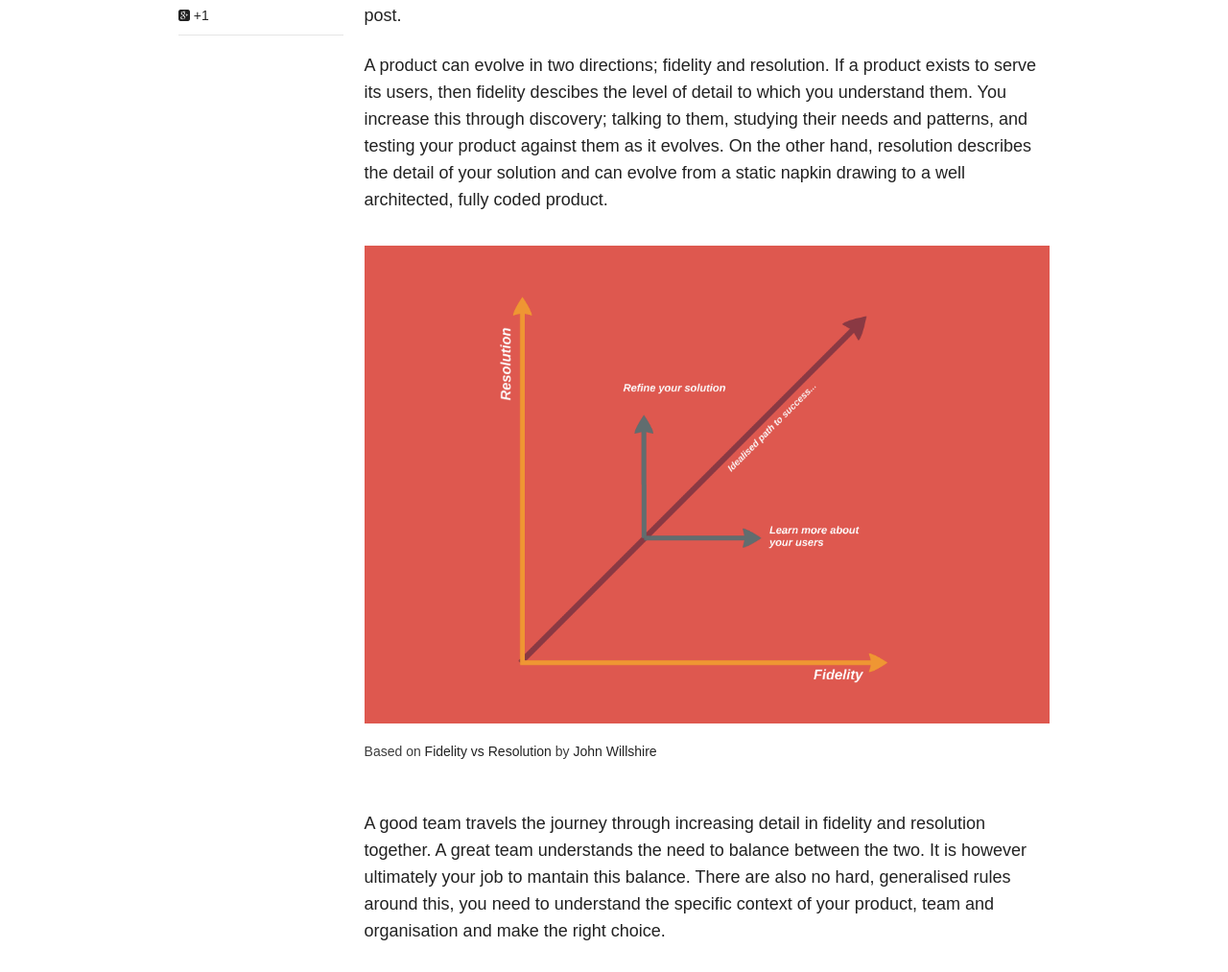
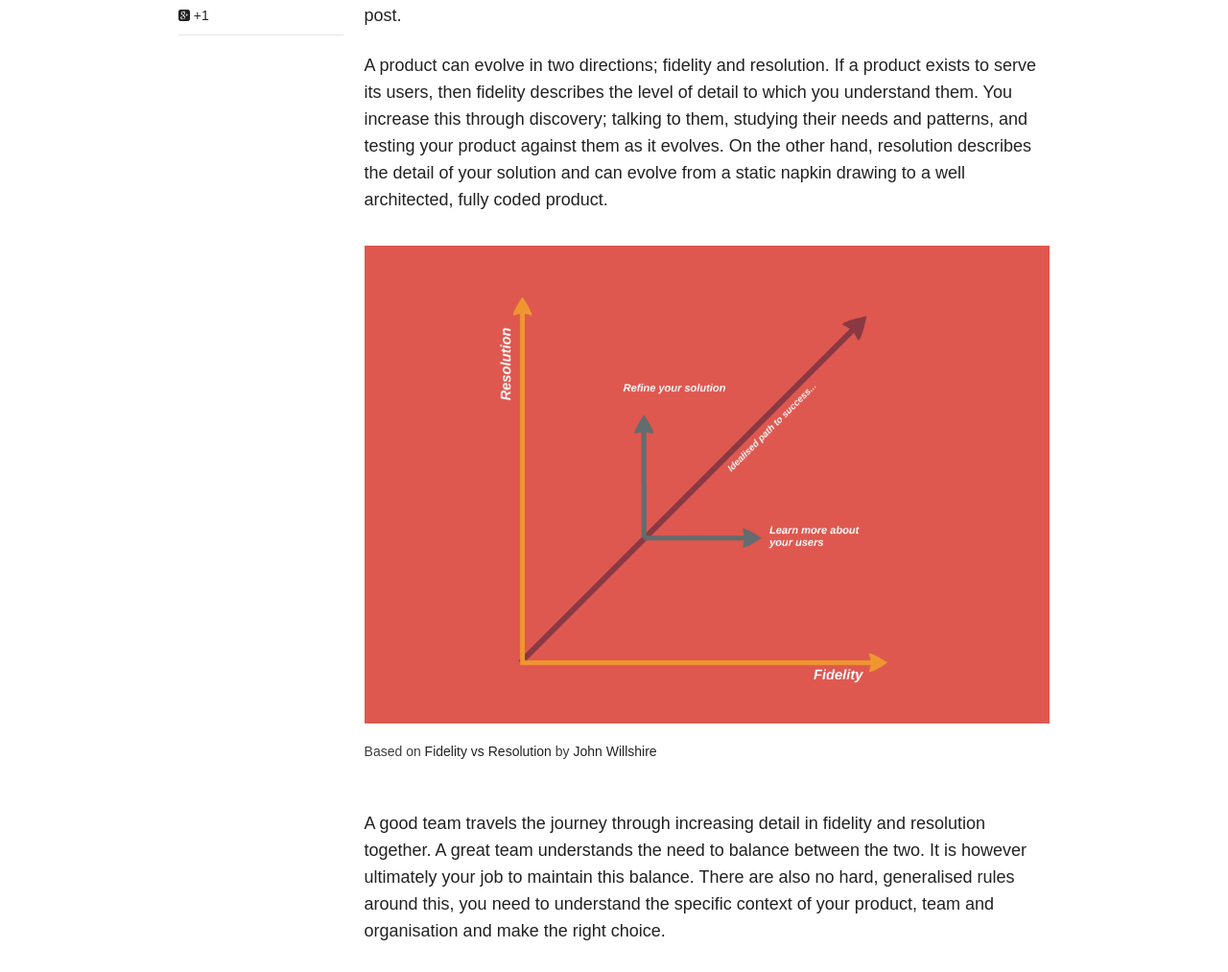
Before and after one commit to sebcachia/sebcachia.github.io, a Jekyll site: the page built from _posts/articles/2015-03-29-managing-detail-in-product-development.md, in a window 1280 px wide. Shown: the part 757-1770 px from the top of the page at 96% size. Built offline with Jekyll 4.4.1, drawn with Linux system fonts in a browser that asks for light colours; nearby versions of some CDN libraries; comment, search, counter and statistics services are not loaded.

Commit message:
fixed typos

```diff
--- a/_posts/articles/2015-03-29-managing-detail-in-product-development.md
+++ b/_posts/articles/2015-03-29-managing-detail-in-product-development.md
@@ -15,13 +15,13 @@ Digging in too deep in any specific direction is actually really detrimental to
 
 I have been thinking about this topic a fair bit recently when I came across this great [article](http://www.mindtheproduct.com/2015/03/want-improve-design-process-question-fidelity/)  by John Willshire that aligned well with recent discussions I had with the rest of my team. I will be adopting the language and model described by John over the rest of this post.
 
-A product can evolve in two directions; fidelity and resolution. If a product exists to serve its users, then fidelity descibes the level of detail to which you understand them. You increase this through discovery; talking to them, studying their needs and patterns, and testing your product against them as it evolves. On the other hand, resolution describes the detail of your solution and can evolve from a static napkin drawing to a well architected, fully coded product.
+A product can evolve in two directions; fidelity and resolution. If a product exists to serve its users, then fidelity describes the level of detail to which you understand them. You increase this through discovery; talking to them, studying their needs and patterns, and testing your product against them as it evolves. On the other hand, resolution describes the detail of your solution and can evolve from a static napkin drawing to a well architected, fully coded product.
 
 <figure>
   <img src="../../images/posts/2015-03-29-pm_detail.png">
   <figcaption>Based on <a href="http://www.mindtheproduct.com/2015/03/want-improve-design-process-question-fidelity/" title="Fidelity vs Resolution">Fidelity vs Resolution</a> by <a href="http://smithery.co/about/" title="Fidelity vs Resolution">John Willshire</a></figcaption>
 </figure>
 
-A good team travels the journey through increasing detail in fidelity and resolution together. A great team understands the need to balance between the two. It is however ultimately your job to mantain this balance. There are also no hard, generalised rules around this, you need to understand the specific context of your product, team and organisation and make the right choice.
+A good team travels the journey through increasing detail in fidelity and resolution together. A great team understands the need to balance between the two. It is however ultimately your job to maintain this balance. There are also no hard, generalised rules around this, you need to understand the specific context of your product, team and organisation and make the right choice.
 
 In my next post I will talk through my thoughts on guiding a product team through refining resolution and fidelity, in the meantime I would love to hear how you and your team manage this process.
```
